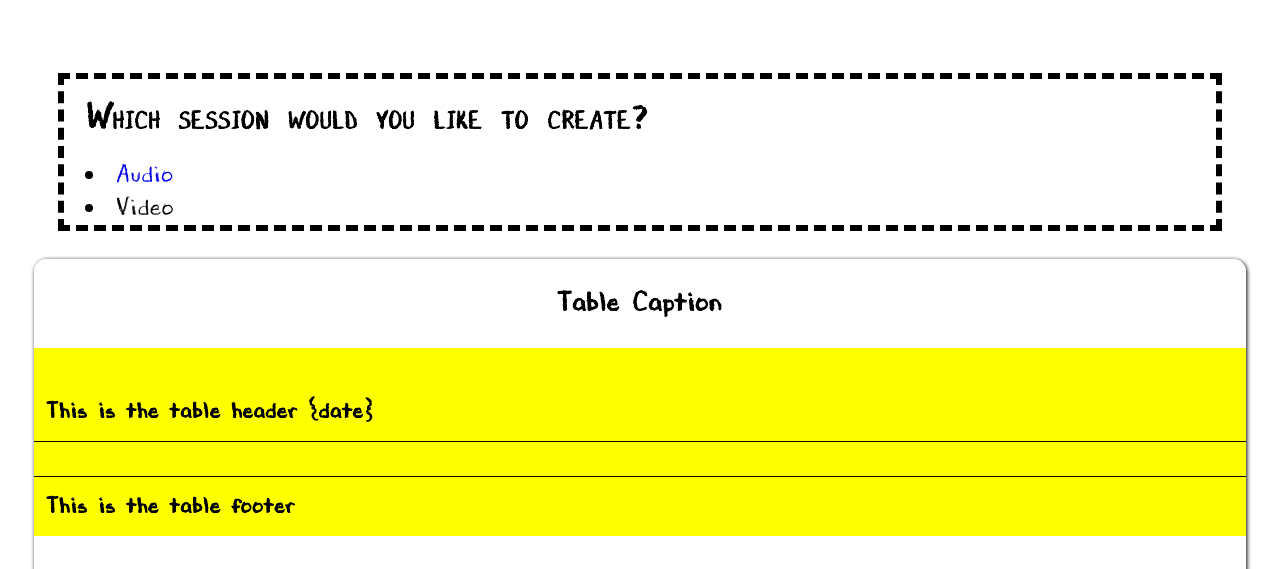
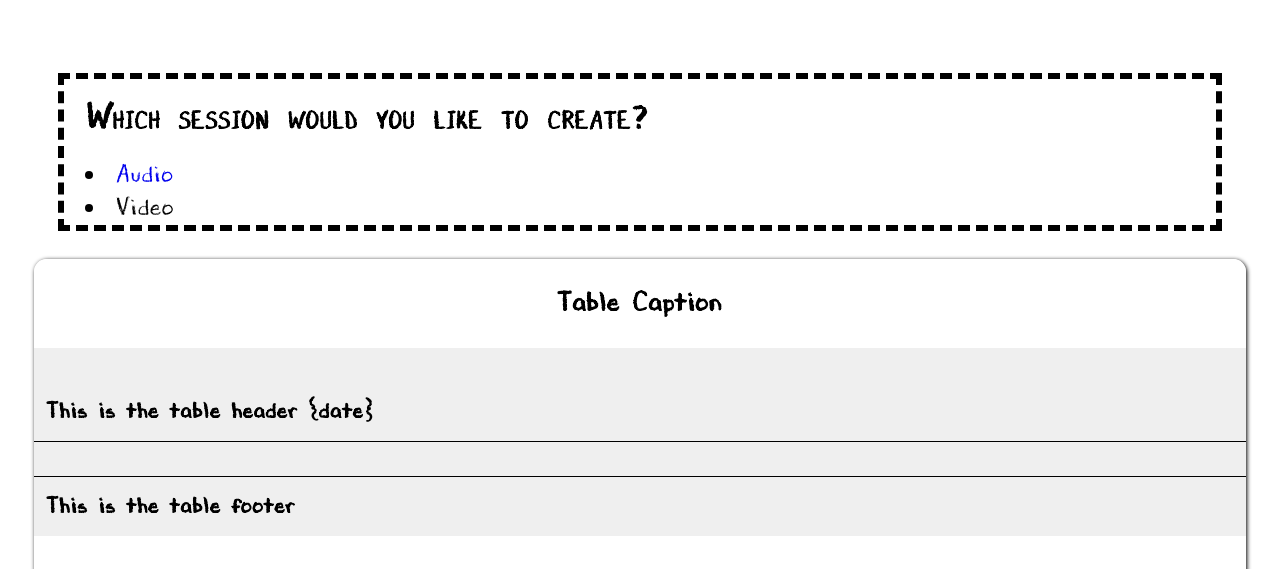
Before and after one commit to devpunks/studio, a browser extension: page index.html in a window 1280 px wide. Shown: the part 383-952 px from the top of the page. Drawn offline with Linux system fonts and the light colour scheme; a script that the page names is missing.

Commit message:
Add system default color to table

```diff
--- a/styles/index.css
+++ b/styles/index.css
@@ -376,7 +376,7 @@ tbody tr
 tfoot th
   { border-top: 0.0618em solid }
 th, thead, tfoot, thead tr, tfoot tr, tbody tr:nth-child(even)
-  { background: rgba(0,0,0,0.1618); background: yellow }
+  { background: ButtonFace }
 
 a
   { cursor: pointer }
```
